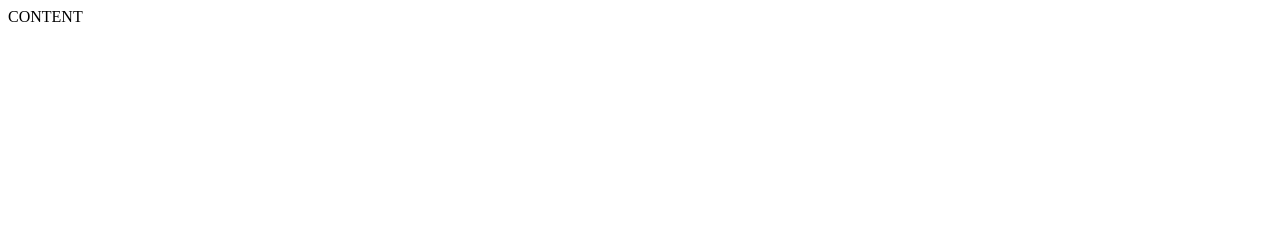
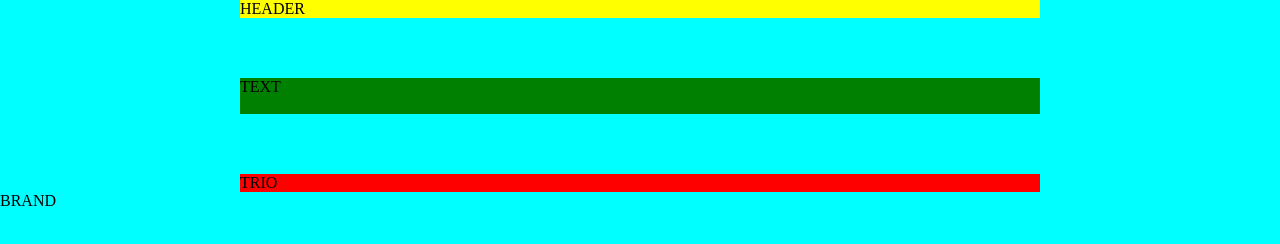
Before and after one commit to ToniaNesterova/Easy-money2, a website: page index.html in a window 1280 px wide. Drawn offline with Linux system fonts and the light colour scheme.

Commit message:
dar nebaigta

```diff
--- a/index.html
+++ b/index.html
@@ -13,8 +13,32 @@
     <link rel="mask-icon" href="./favicon/safari-pinned-tab.svg" color="#5bbad5">
     <meta name="msapplication-TileColor" content="#e45c9b">
     <meta name="theme-color" content="#ffffff">
+
+    <link rel="stylesheet" href="./main.css">
 </head>
+
+
 <body>
-   CONTENT
+   <header>
+    HEADER
+   </header>
+
+   <main>
+    <section>
+        <div>
+            TEXT
+        </div>
+        <img src="" alt="">
+    </section>
+    <section>
+        TRIO
+    </section>
+    <section>
+        BRAND
+    </section>
+   </main>
+
+
 </body>
+
 </html>
--- /dev/null
+++ b/main.css
@@ -0,0 +1,33 @@
+body {
+    margin: 0;
+    background-color: aqua;
+}
+
+header {
+    width: 800px;
+    margin-left: calc(50% - 400px);
+    background-color: yellow;
+}
+
+main {
+}
+
+section:nth-child(1) {
+    width: 800px;
+    margin-top: 60px;
+    margin-left: calc(50% - 400px);
+    background-color: green;
+}
+
+div {
+}
+
+img {
+}
+
+section:nth-child(2) {
+    width: 800px;
+    margin-top: 60px;
+    margin-left: calc(50% - 400px);
+    background-color: red;
+}
```
